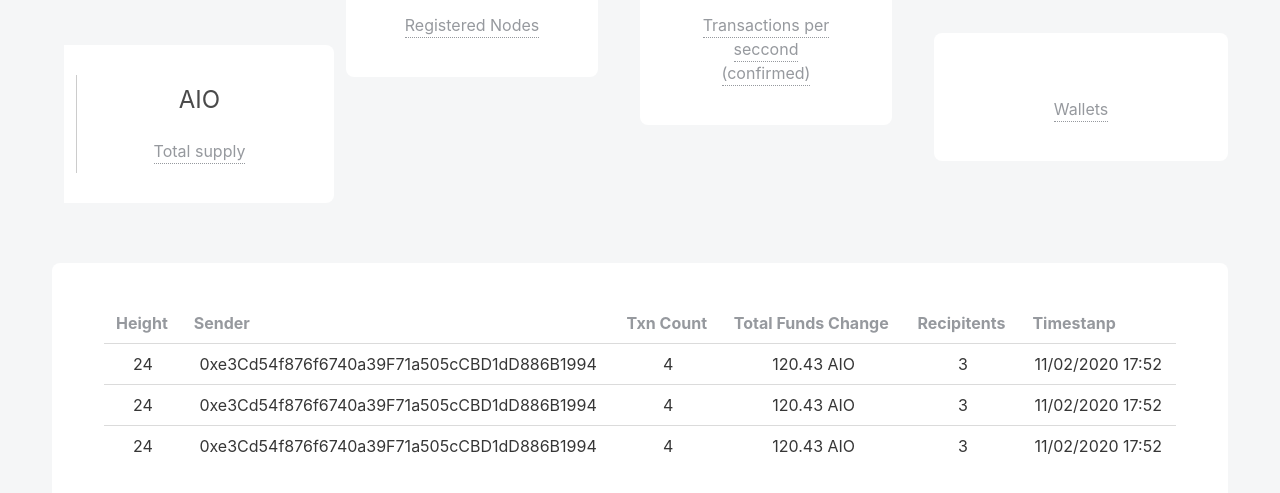
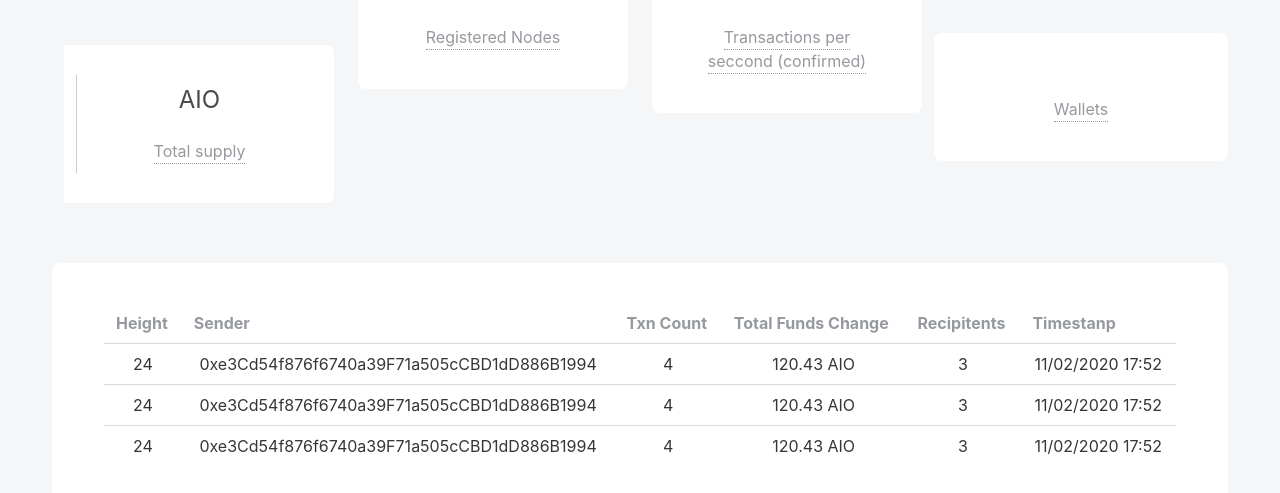
Before and after one commit to leahcornelius/avrio-explorer, a plain HTML site: page index.html in a window 1280 px wide. Shown: the part 87-580 px from the top of the page. Drawn offline with nearby package versions, Linux system fonts and the light colour scheme.

Commit message:
Update index.html

```diff
--- a/index.html
+++ b/index.html
@@ -26,24 +26,21 @@
                             </div>
                     </div>
                     <div class="column is-one-quarter">
-                        <div class="columns pad-right">
                             <div class="column curve-box">
                                 <div class="curve-box-inner">
                                     <h1 class="subtitle is-4"><span id='nodes'></span></h1>
                                     <p>Registered Nodes</p>
                                 </div>
                             </div>
-                    </div>
+
                     </div>
                     <div class="column is-one-quarter">
-                        <div class="columns pad-right">
                             <div class="column curve-box">
                                 <div class="curve-box-inner">
                                     <h1 class="subtitle is-4"><span id='tps'></span></h1>
                                     <p>Transactions per seccond (confirmed)</p>
                                 </div>
                             </div>
-                        </div>
                     </div>
                     <div class="column is-one-quarter">
                         <h1 class="title">Accounts</h1>
```
